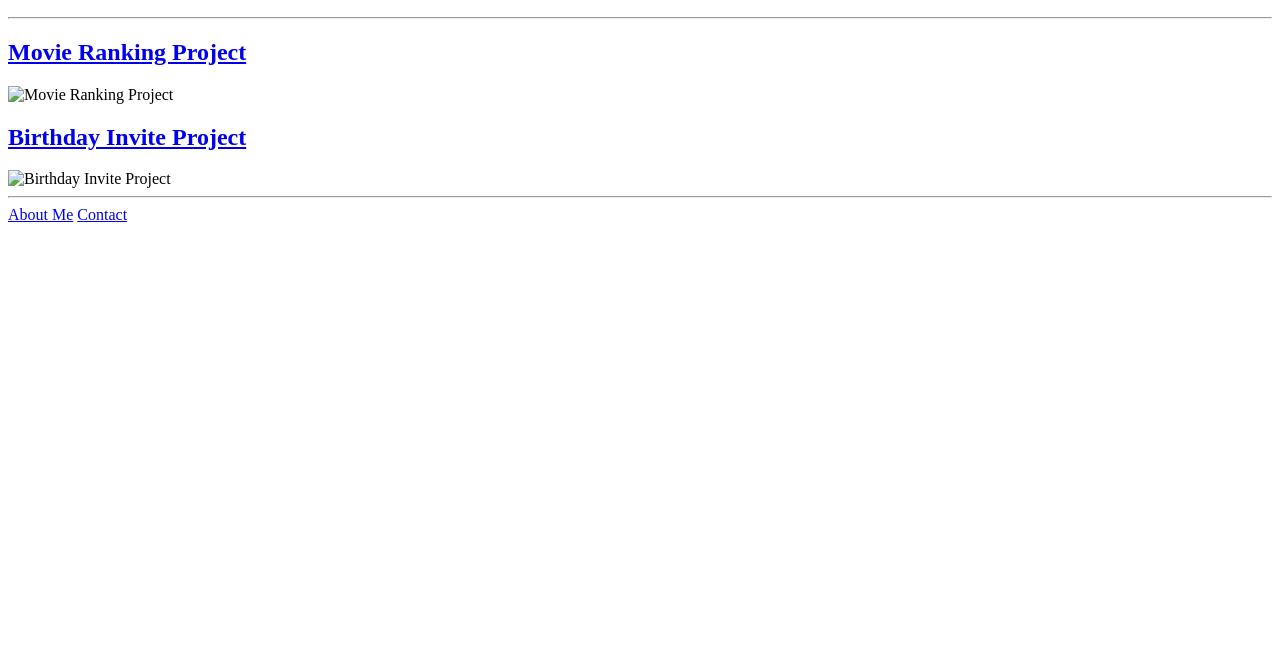
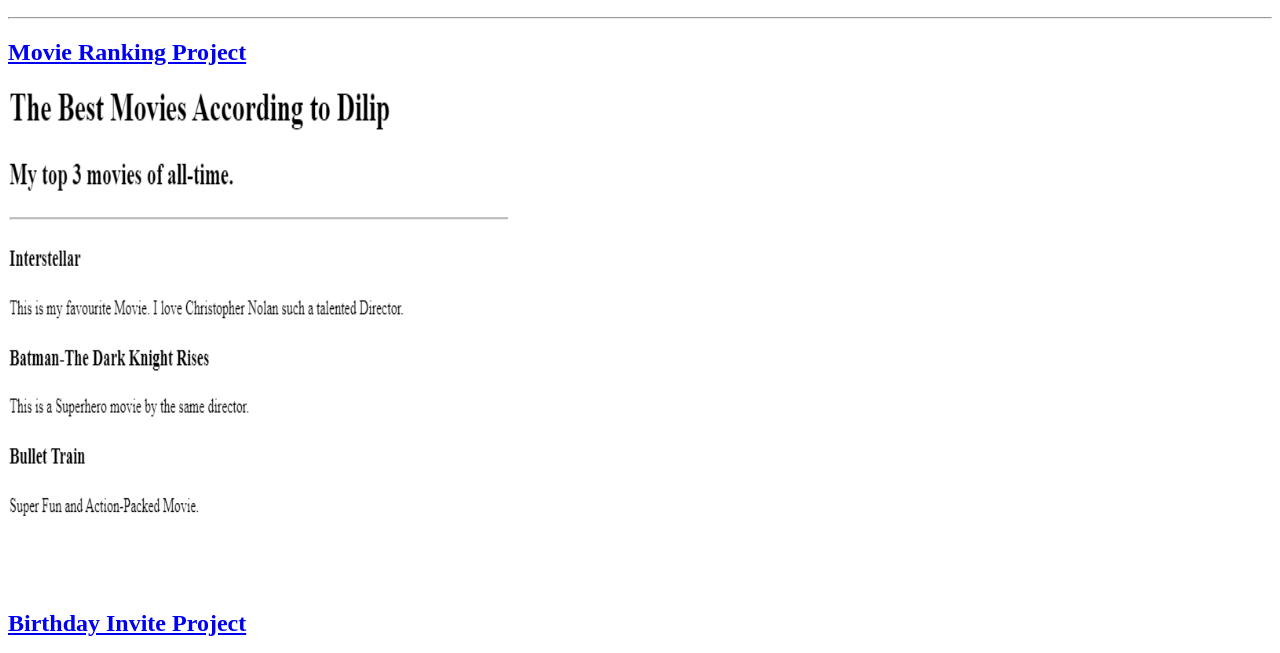
Before and after one commit to DilipKumar78/html-portfolio, a plain HTML site: page index.html in a window 1280 px wide. Shown: the part 110-763 px from the top of the page. Drawn offline with Linux system fonts and the light colour scheme.

Commit message:
Update index.html

```diff
--- a/index.html
+++ b/index.html
@@ -19,10 +19,10 @@
         <h2>I`m a Web developer</h2>
         <hr />
         <h2><a href="./public/movie-ranking.html">Movie Ranking Project</a></h2>
-        <img src="../4.3 HTML Porfolio Project/assets/images/Movie Ranking.png" height="500" width="500" alt="Movie Ranking Project"/>
+        <img src="../assets/images/Movie Ranking.png" height="500" width="500" alt="Movie Ranking Project"/>
 
         <h2><a href="./public/birthday-invite.html">Birthday Invite Project</a></h2>
-        <img src="../4.3 HTML Porfolio Project/assets/images/Birthday-invite.png" height="500" width="500" alt="Birthday Invite Project"/>
+        <img src="../assets/images/Birthday-invite.png" height="500" width="500" alt="Birthday Invite Project"/>
         <hr />
 
         <a href="./public/about.html">About Me</a>
```
